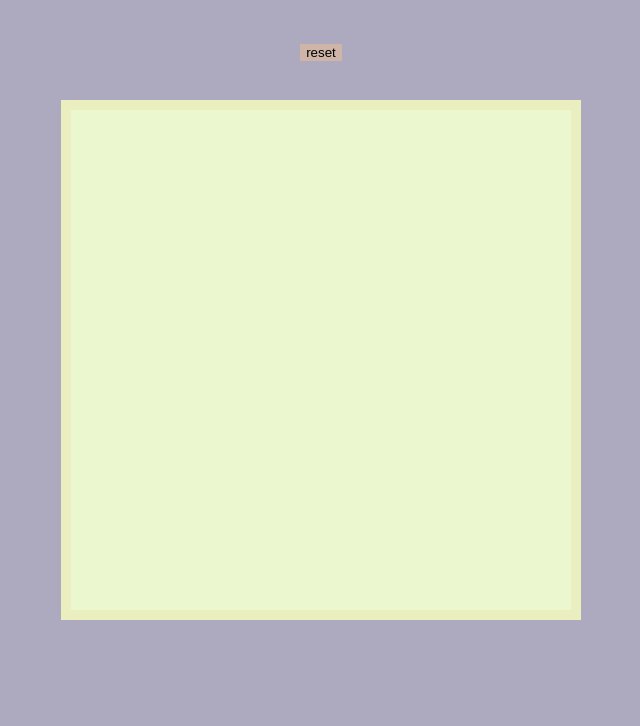
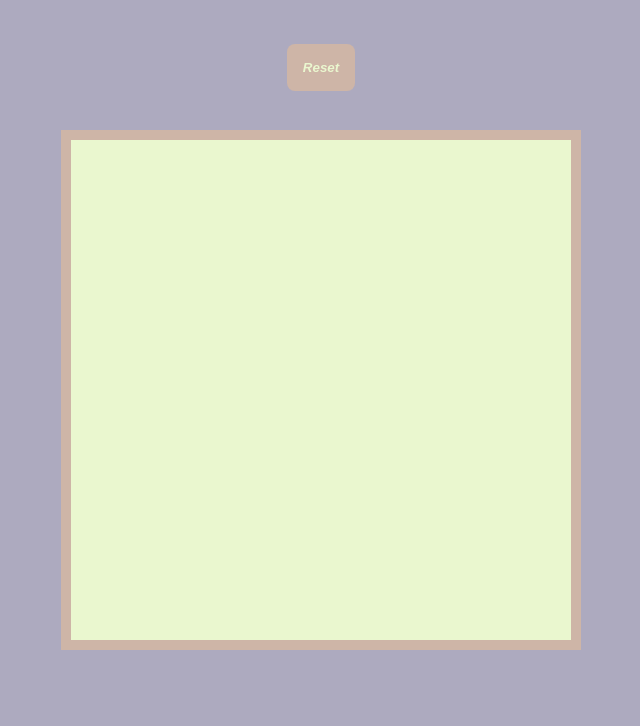
Before and after one commit to stoutpanda/etch-a-sketch, a plain HTML site: page index.html in a window 1280 px wide. Shown: the part 74-800 px from the top of the page, without its empty margins (319-959 px from the left). Drawn offline with Linux system fonts and the light colour scheme.

Commit message:
Final Formatting Changes

```diff
--- a/index.html
+++ b/index.html
@@ -14,7 +14,7 @@
       <h1>Etch-A-Sketch</h1>
     </header>
 
-    <div class="flex"><button id="reset" class="btn">reset</button></div>
+    <div class="flex"><button id="reset" class="btn">Reset</button></div>
 
     <div class="flex">
       <div class="grid-container"></div>
--- a/scripts.js
+++ b/scripts.js
@@ -23,8 +23,8 @@ function resetGrid() {
   gridItems.forEach((target = (target) => target.remove()));
   let usrGridSize = prompt("Please enter the new grid size, max of 99.", "16");
 
-  gridSize = usrGridSize <= 99 ? usrGridSize : 16;
-  createEtchGrid(gridSize);
+    gridSize = (usrGridSize <= 99 && usrGridSize != undefined) ? usrGridSize : 16;
+    createEtchGrid(gridSize);
 }
 
 createEtchGrid(gridSize);
--- a/styles.css
+++ b/styles.css
@@ -9,6 +9,7 @@
 body {
   margin: 0;
   background-color: var(--background);
+  color: var(--dark-1);
   font-family: "Courier New", Courier, monospace;
   font-size: 16px;
 }
@@ -31,6 +32,11 @@ header {
 .btn {
   background-color: var(--silver-pink);
   border: none;
+  padding: 1rem;
+  border-radius: 8px;
+  color: var(--light-1);
+  font-weight: 900;
+  font-style: oblique;
 }
 
 .grid-container {
@@ -38,7 +44,7 @@ header {
   background-color: var(--dark-1);
   grid-template-columns: repeat(16, 1fr);
   grid-template-rows: repeat(16, 1fr);
-  border: 10px solid var(--border-yellow);
+  border: 10px solid var(--silver-pink);
   width: 500px;
   height: 500px;
 }
```
